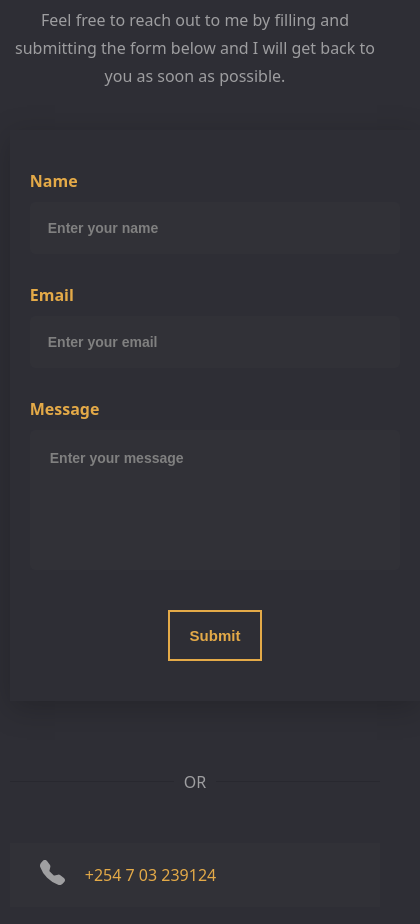
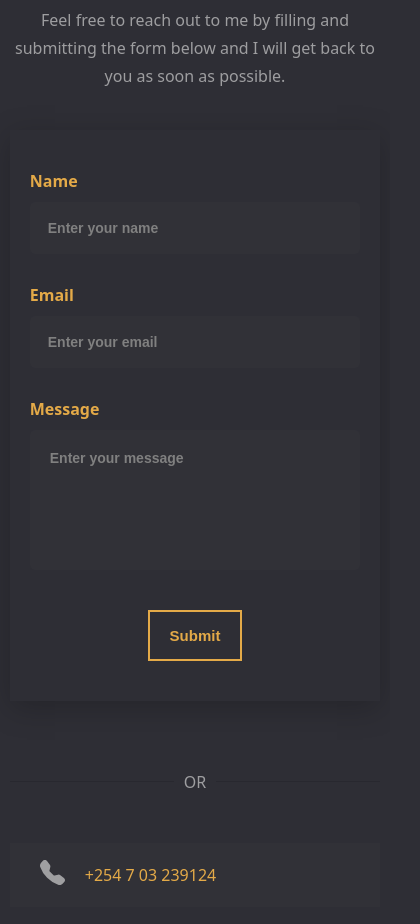
Before and after one commit to 1wes/Wes-Portfolio, a React (Create React App) app: page / in a window 390 px wide. Shown: the part 5300-6224 px from the top of the page, 420 px wide, since content can reach past the window. Built offline with nearby package versions, Linux system fonts and the light colour scheme; no server answers.

Commit message:
contain the form to within the width of the container

```diff
--- a/src/components/contact.css
+++ b/src/components/contact.css
@@ -151,6 +151,12 @@ textarea:focus, input:focus{
         width: 95%;
     }
 
+    .contact-form-section{
+        display: flex;
+        flex-direction: row;
+        width: 100%;
+    }
+
     .contact-form-section form{
         width: 100%;
     }
```
